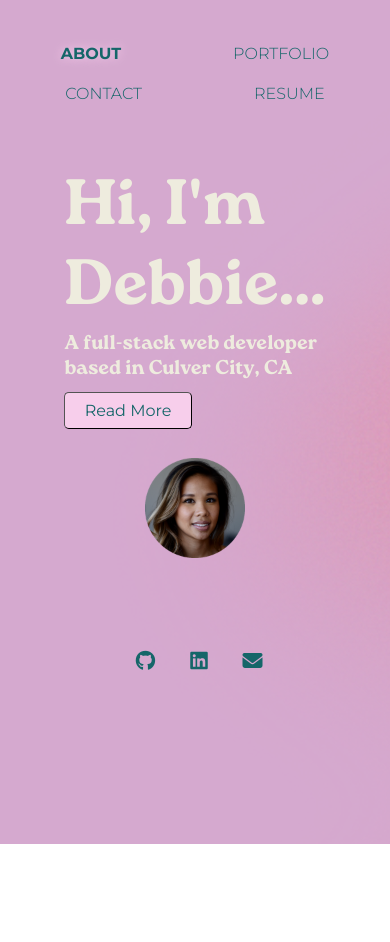
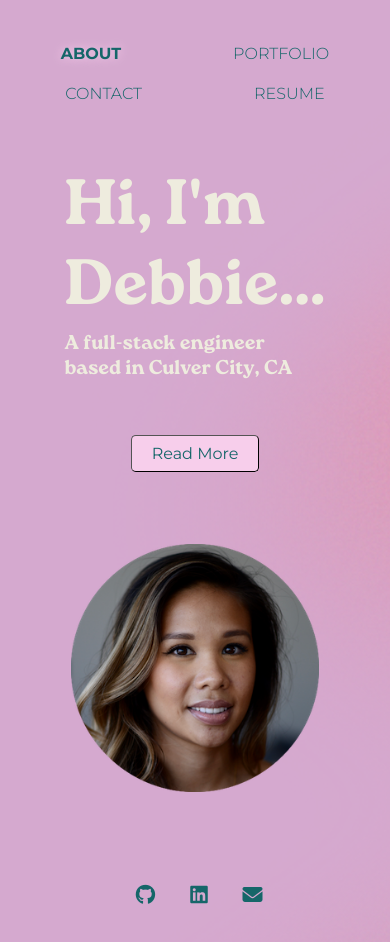
Before and after one commit to dneflas/react-portfolio, a React (Create React App) app: page /react-portfolio/about in a window 390 px wide. Shown: the top 942 px of the page. Before the commit the page ends 844 px from the top, so only its background shows below. Built offline with nearby package versions, Linux system fonts and the light colour scheme.

Commit message:
move read more button and adjust profile pic for smaller screens

```diff
--- a/src/components/About/index.js
+++ b/src/components/About/index.js
@@ -8,19 +8,21 @@ function About() {
   return (
     <section className="text-light" id="about">
       <div className=" flex-row px-3 py-5 justify-space-around">
-        <div className="my-auto px-auto col-7">
+        <div className="my-auto px-auto col-5">
           <h1 className="intro">Hi, I'm Debbie...</h1>
-          <h5>A full-stack web developer based in Culver City, CA</h5>
-          <button
-            onClick={() => setShowMore(true)}
-            className={`btn ${showMore === true && "display-none"}`}
-          >
-            Read More
-          </button>
+          <h5>A full-stack engineer based in Culver City, CA</h5>
+          <div className="text-center">
+            <button
+              onClick={() => setShowMore(true)}
+              className={`btn my-5 ${showMore === true && "display-none"}`}
+            >
+              Read More
+            </button>
+          </div>
         </div>
         <img
           src={profilePic}
-          className="my-4 col-4"
+          className="my-4 col-10 col-md-4"
           alt="headshot"
           width="100px"
         />
@@ -28,7 +30,7 @@ function About() {
 
       <div className={`px-3 ${showMore === false && "display-none"}`}>
         <h2 className="py-2">About Me</h2>
-        <p className="" id="about-text">
+        <p className="mb-2" id="about-text">
           {/* A full-stack web developer with a recently earned certificate in
         full-stack development from UCLA Extensions. I am Javascript-fluent with
         developed skills in Node.js, React.js, and mobile-first responsive
```
Also changed, not shown: src/font.css (deleted, +0 -9 lines).
